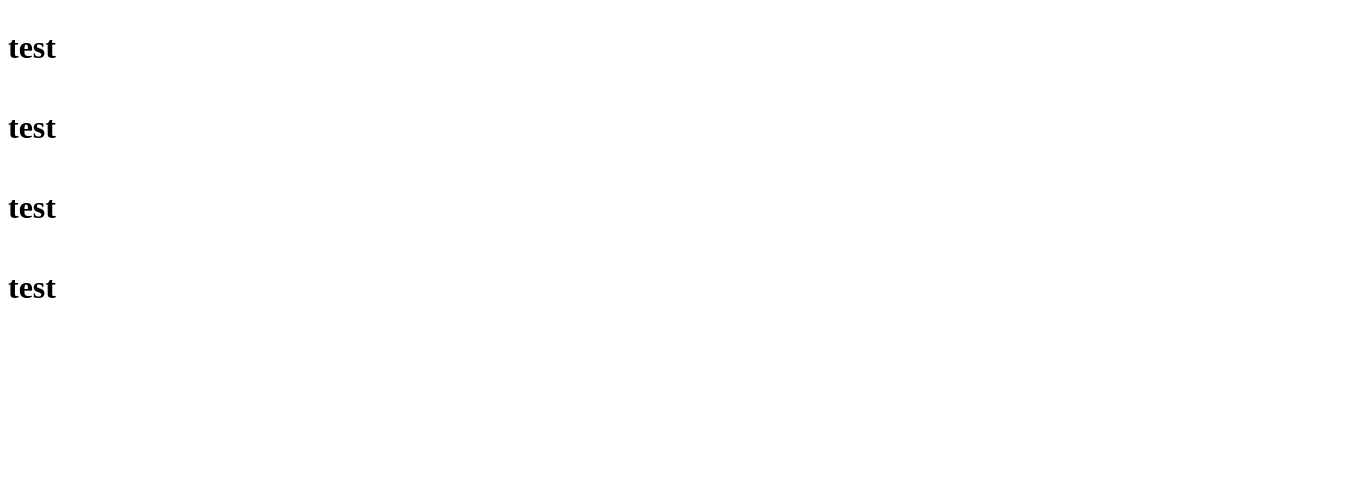
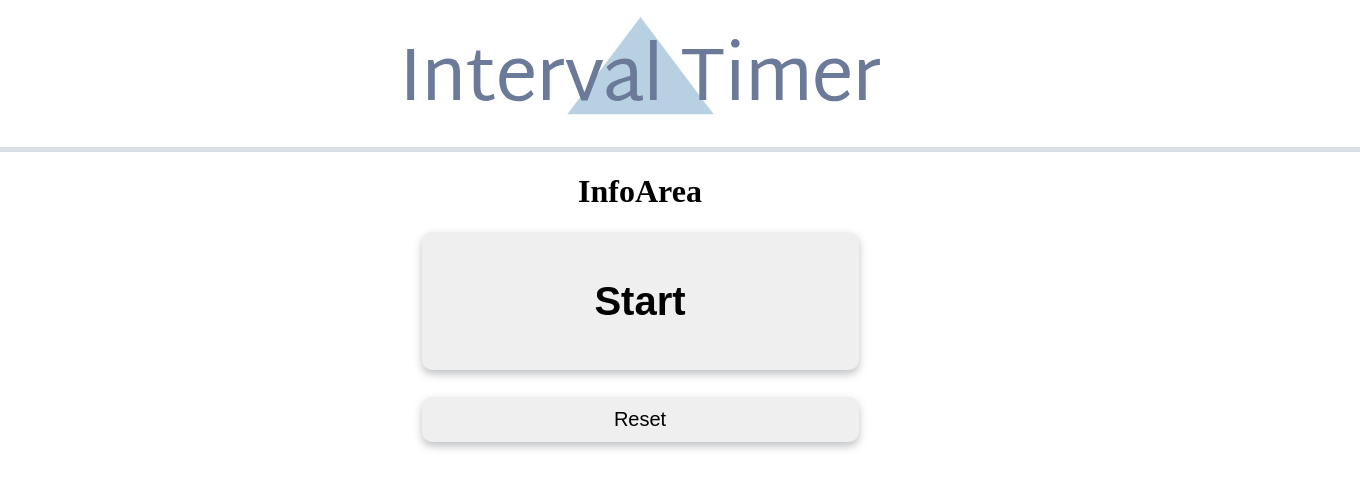
Before and after one commit to TechnicalScando/intervaltimer, a React (Create React App) app: page / in a window 1280 px wide. Shown: the top 488 px of the page, 1360 px wide, since content can reach past the window. Built offline with nearby package versions, Linux system fonts and the light colour scheme.

Commit message:
finished header, partly finished with buttons

```diff
--- a/public/index.html
+++ b/public/index.html
@@ -26,7 +26,7 @@
     -->
     <title>React App</title>
   </head>
-  <body>
+  <body style='margin: 0px; padding: 0px;'>
     <noscript>You need to enable JavaScript to run this app.</noscript>
     <div id="root"></div>
     <!--
--- a/src/App.css
+++ b/src/App.css
@@ -1,4 +1,13 @@
 .flexContainer {
     display: flex;
     flex-direction: column;
+    align-items: center;
+    width: 1440px;
 }
+
+.appContainer {
+    width: 100%;
+    display: flex;
+    flex-direction: column;
+    align-items: center;
+}
--- a/src/App.js
+++ b/src/App.js
@@ -1,12 +1,38 @@
+import React, { useState, useEffect } from 'react'
+
 import './App.css'
 
+import Header from './Header'
+import ButtonBar from './ButtonBar'
+import InfoArea from './InfoArea'
+
 function App () {
+  const [isTraining, setIsTraining] = useState(false)
+  const [isPaused, setIsPaused] = useState(false)
+
+  const startEvent = () => {
+    // TODO
+  }
+
+  const pauseEvent = () => {
+    // TODO
+  }
+
+  const restartEvent = () => {
+    // TODO
+  }
+
   return (
-    <div className='flexContainer'>
-      <h1>test</h1>
-      <h1>test</h1>
-      <h1>test</h1>
-      <h1>test</h1>
+    <div className='appContainer'>
+      <div className='flexContainer'>
+        <Header />
+        <InfoArea isTraining={isTraining} isPaused={isPaused} />
+        <ButtonBar
+          startEvent={startEvent}
+          pauseEvent={pauseEvent}
+          restartEvent={restartEvent}
+        />
+      </div>
     </div>
   )
 }
--- /dev/null
+++ b/src/ButtonBar.css
@@ -0,0 +1,38 @@
+.startButton {
+    width: 437px;
+    height: 138.2px;
+    border-radius: 10px;
+    border:0;
+
+    font-family: sans-serif;
+    font-style: normal;
+    font-weight: bold;
+    font-size: 40px;
+    line-height: 54px;
+    text-align: center;
+
+    filter: drop-shadow(0px 4px 4px rgba(40, 45, 54, 0.3));
+}
+
+.resetButton {
+    width: 437px;
+    height: 45px;
+    border-radius: 10px;
+    border:0;
+    margin-top: 20pt;
+
+    font-family: sans-serif;
+    font-style: normal;
+    font-weight: normal;
+    font-size: 20px;
+    line-height: 23px;
+    text-align: center;
+
+    filter: drop-shadow(0px 4px 4px rgba(40, 45, 54, 0.3));
+}
+
+.buttonBar {
+    display: flex;
+    flex-direction: column;
+
+}
--- /dev/null
+++ b/src/ButtonBar.js
@@ -0,0 +1,12 @@
+import React from 'react'
+
+import './ButtonBar.css'
+
+const ButtonBar = () => (
+  <div className='buttonBar'>
+    <button className='startButton'>Start</button>
+    <button className='resetButton'>Reset</button>
+  </div>
+)
+
+export default ButtonBar
--- /dev/null
+++ b/src/Header.css
@@ -0,0 +1,13 @@
+.header{
+    display: flex;
+    width: 100%;
+    border-bottom: 5px solid #D7DEE4;
+    justify-content: center;
+    align-items: center;
+
+    margin-top: 17px;
+}
+
+.logo{
+
+}
--- /dev/null
+++ b/src/Header.js
@@ -0,0 +1,13 @@
+import React from 'react'
+
+import { ReactComponent as Logo } from './logo.svg'
+
+import './Header.css'
+
+const Header = () => (
+  <div className='header'>
+    <Logo className='logo' />
+  </div>
+)
+
+export default Header
--- /dev/null
+++ b/src/InfoArea.css
@@ -0,0 +1,3 @@
+.infoArea {
+    top: 188px
+}
--- /dev/null
+++ b/src/InfoArea.js
@@ -0,0 +1,34 @@
+import React, { useState } from 'react'
+
+import './InfoArea.css'
+
+const PlayArea = ({ isTraining, isPaused }) => {
+  const [prepTimer, setPrepTimer] = useState('prep timer')
+  const [workTimer, setWorkTimer] = useState('work timer')
+  const [restTimer, setRestTimer] = useState('rest timer')
+
+  const startTimer = () => {
+    // TODO
+  }
+
+  const stopTimer = () => {
+    // TODO
+  }
+
+  const alternateTimer = () => {
+    // TODO
+  }
+
+  const deincrimentSets = () => {
+    // TODO
+  }
+
+  return (
+    <div className='infoArea'>
+      <h1>InfoArea</h1>
+    </div>
+
+  )
+}
+
+export default PlayArea
```
Also changed, not shown: src/logo.svg (added), 1 other file (tests, documents, lock files or other folders).
